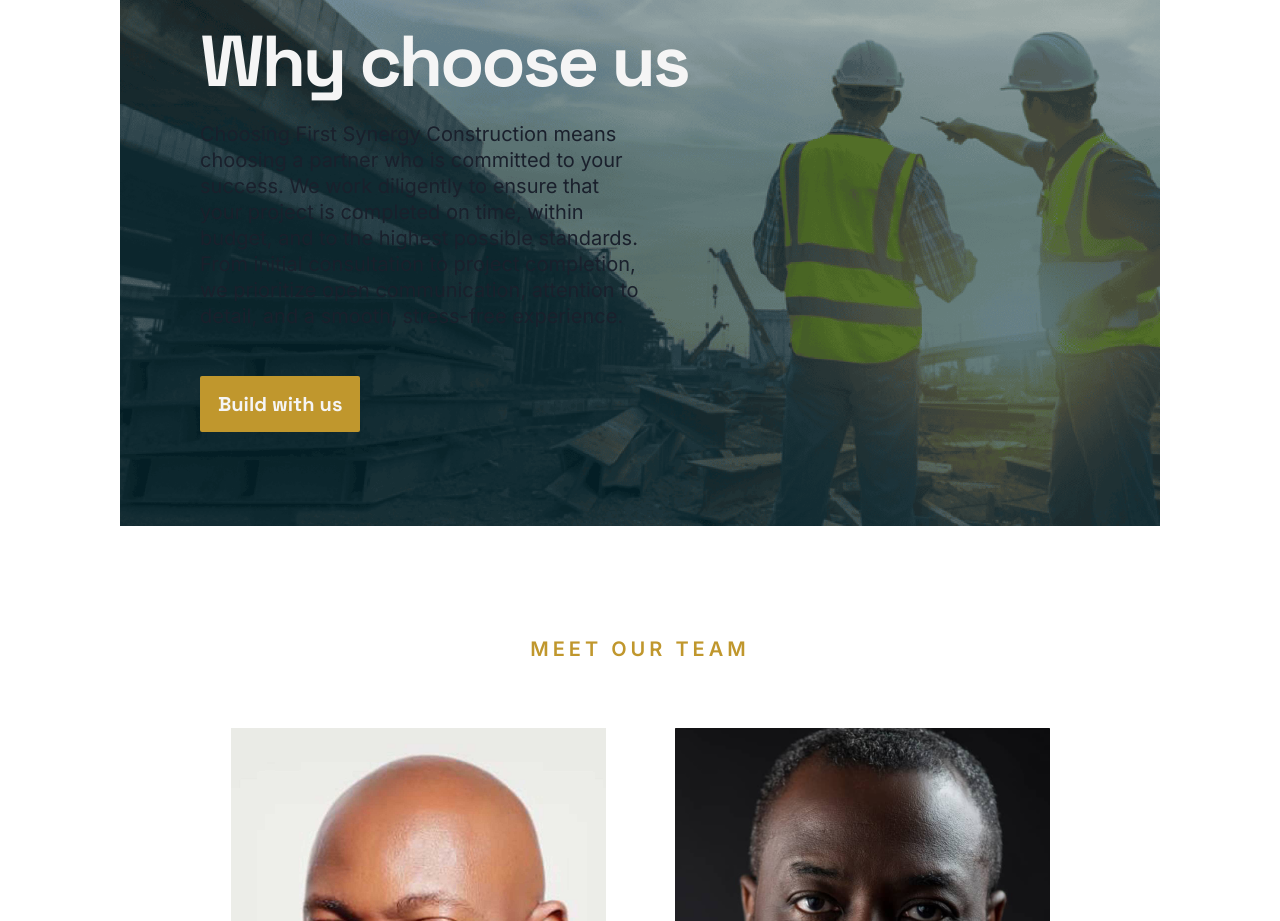
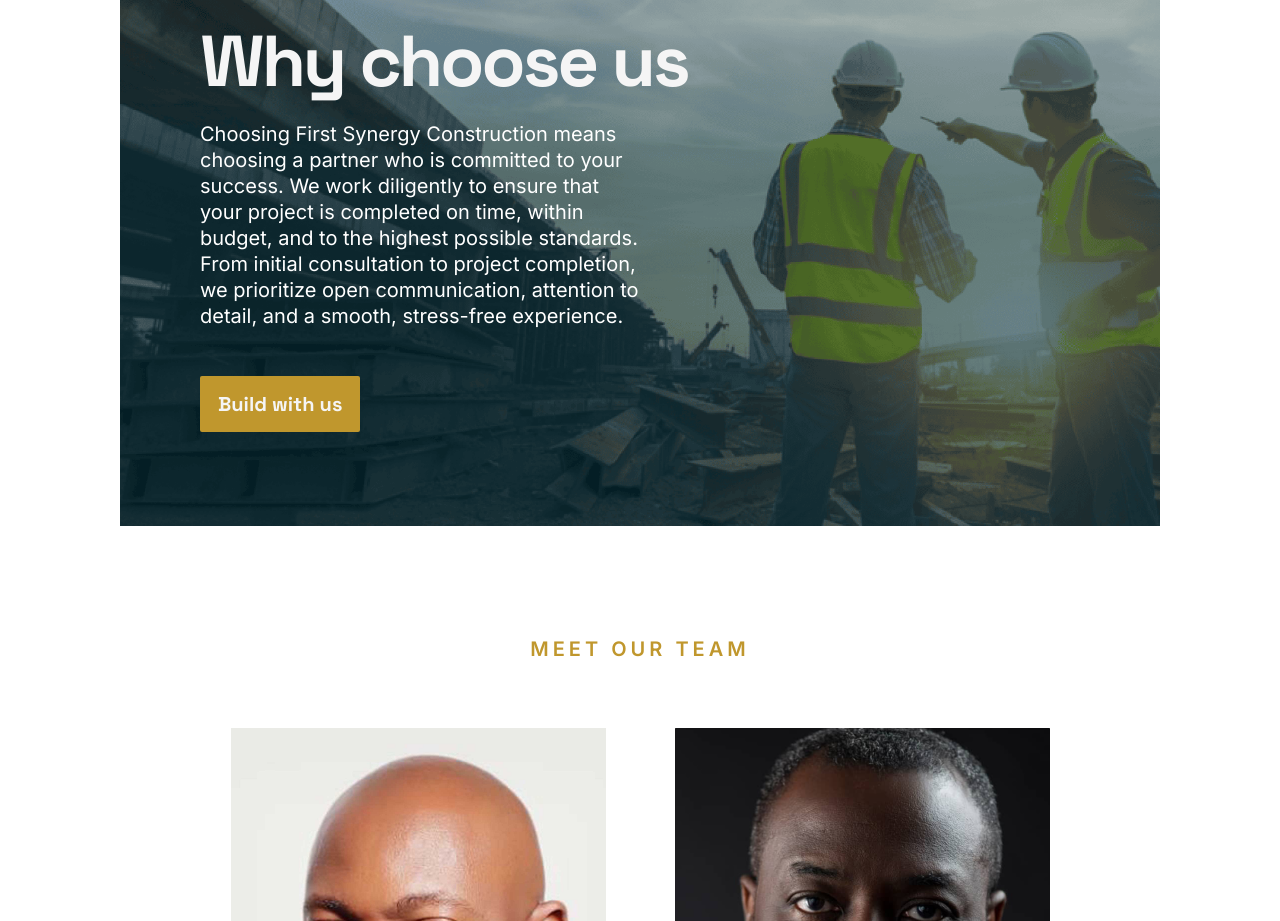
Before and after one commit to John-Maleek/first-synergi-construction, a Next.js app: page /about-us in a window 1280 px wide. Shown: the part 1920-2841 px from the top of the page. Built offline with nearby package versions, Linux system fonts and the light colour scheme.

Commit message:
feedbacks

```diff
--- a/src/components/ModalCmp.tsx
+++ b/src/components/ModalCmp.tsx
@@ -59,6 +59,7 @@ const ModalCmp = ({ isOpen, onClose, heading, bodyText, bgImage }: IModal) => {
               lineHeight={"100%"}
               maxW={{ md: "438px", base: "300px" }}
               alignSelf={"flex-end"}
+              color={"#fff"}
             >
               {heading}
             </Heading>
--- a/src/pages/about-us.tsx
+++ b/src/pages/about-us.tsx
@@ -330,7 +330,7 @@ export default function AboutUs() {
                 </Heading>
 
                 <Box w={{ lg: "50%" }} mt={"24px"}>
-                  <Text className="body-text-2">
+                  <Text className="body-text-2" color={"#fff"}>
                     Choosing First Synergy Construction means choosing a partner
                     who is committed to your success. We work diligently to
                     ensure that your project is completed on time, within
```
